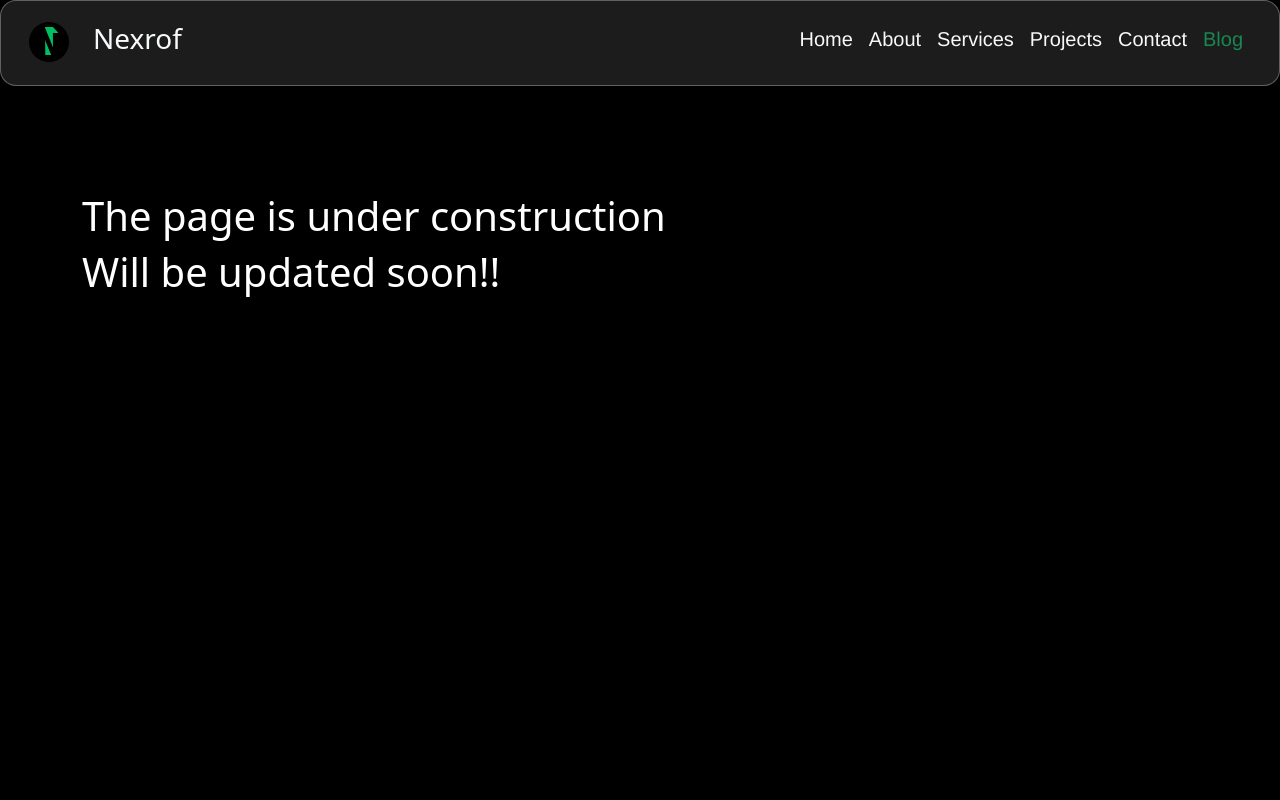
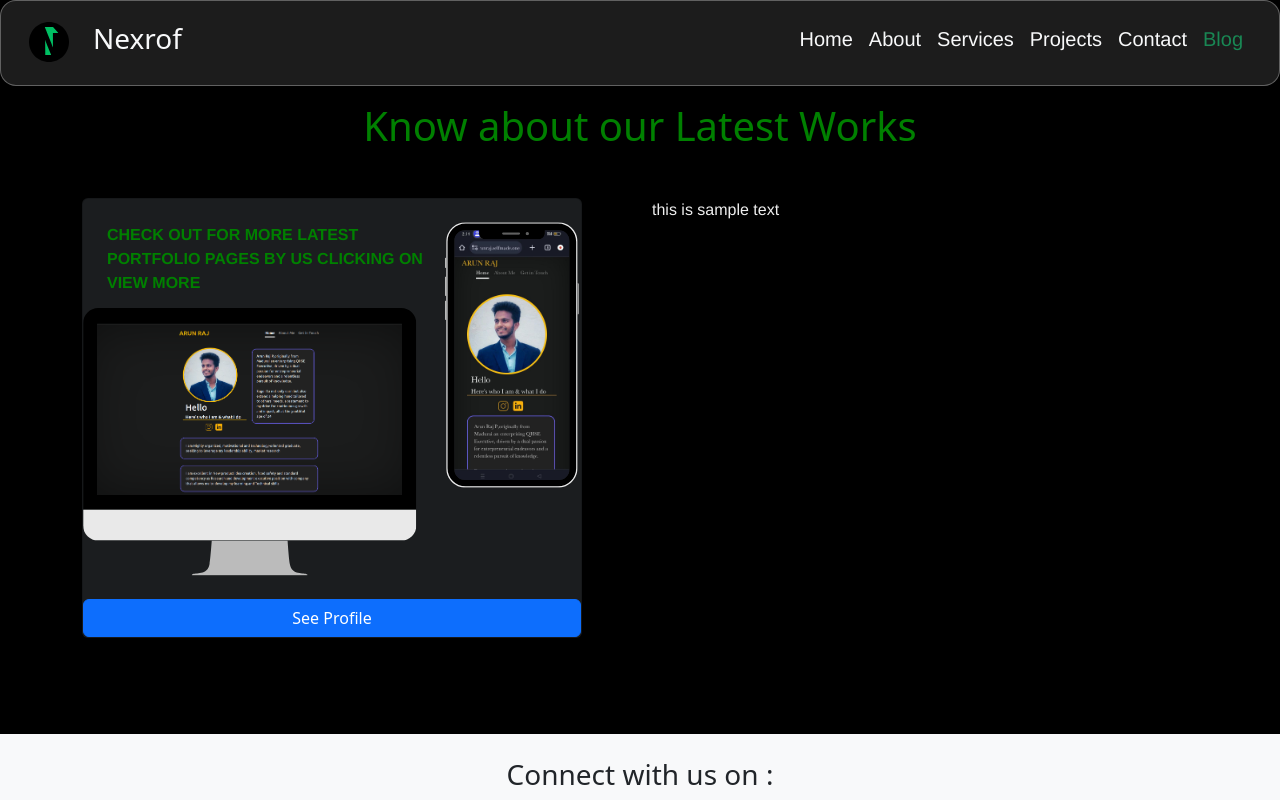
Before and after one commit to Nexrof6/Portfolio-react, a React (Vite) app: page /projects in a window 1280 px wide. Shown: the top 800 px of the page. Built offline with nearby package versions, Linux system fonts and the light colour scheme.

Commit message:
added card for projects

```diff
--- a/src/App.tsx
+++ b/src/App.tsx
@@ -3,6 +3,7 @@ import Home from "./components/pages/Home.js";
 
 import Contact from "./components/pages/Contact.tsx";
 import Project from "./components/pages/project.tsx";
+import Portfolio from "./components/pages/portfolio.tsx";
 import Blog from "./components/pages/Blog.tsx";
 import Docker from "./components/pages/blogs/Docker.tsx";
 import AGI from "./components/pages/blogs/AGI.tsx";
@@ -23,6 +24,7 @@ function App() {
         <Route path="/" element={<Home />} />
         <Route path="/contact" element={<Contact />} />
         <Route path="/projects" element={<Project />} />
+        <Route path="/projects/portfolios" element={<Portfolio />} />
         <Route path="/blog" element={<Blog />} />
         <Route path="/blog/docker" element={<Docker />} />
         <Route path="/blog/agi" element={<AGI />} />
--- /dev/null
+++ b/src/components/pages/portfolio.tsx
@@ -0,0 +1,13 @@
+import { useEffect, useState } from "react";
+import Footer from "../templates/Footer";
+import NavBar from "../templates/NavBar";
+
+function Portfolio() {
+  return (
+    <>
+      <NavBar></NavBar>
+    </>
+  );
+}
+
+export default Portfolio;
--- a/src/components/pages/project.tsx
+++ b/src/components/pages/project.tsx
@@ -1,58 +1,53 @@
 import { useEffect, useState } from "react";
 import Footer from "../templates/Footer";
 import NavBar from "../templates/NavBar";
-import arundesktop from "/images/projects/arundesktop.png";
+import arunprojects from "/images/projects/arunprojects.svg";
 
 function Project() {
   return (
     <>
       <NavBar></NavBar>
-      <main style={{ paddingTop: "15%" }}>
-        {/* <div className="container">
+
+      <main style={{ paddingTop: "8%" }}>
+        <h1 className="text-center p5">Know about our Latest Works</h1>
+        <br></br>
+
+        <div className="container md mt-3">
           <div className="row">
             <div className="col">
-              <div className="card" style={{ width: "35rem", height: "35rem" }}> */}
-        {/* <img
-                  src={arundesktop}
-                  width={100}
-                  height={100}
-                  className="card-img-top"
-                /> */}
-        {/* <iframe
-                  src="https://arunraj.selfmade.one"
-                  title="W3Schools Free Online Web Tutorials"
-                ></iframe>
-                <div className="card-body bg-dark">
-                  <h5 className="card-title">Card title</h5>
-                  <p className="card-text">
-                    Some quick example text to build on the card title and make
-                    up the bulk of the card's content.
+              <div
+                className="card img-fluid bg-secondary bg-opacity-25"
+                style={{ width: "500px" }}
+              >
+                <img
+                  src={arunprojects}
+                  width={500}
+                  height={400}
+                  className="rounded float-start "
+                />
+                <a href="/projects/portfolios" className="btn btn-primary">
+                  See Profile
+                </a>
+                <div className="card-img-overlay">
+                  <p className="card-text p-2 fw-bolder p5">
+                    CHECK OUT FOR MORE LATEST <br></br>PORTFOLIO PAGES BY US
+                    CLICKING ON <br></br> VIEW MORE
                   </p>
-                  <a
-                    href="https://arunraj.selfmade.one"
-                    target="_blank"
-                    rel="noopener noreferrer"
-                    className="btn btn-primary"
-                  >
-                    Go somewhere
-                  </a>
                 </div>
               </div>
             </div>
             <div className="col">
-              <p className=" text-success">
-                This is a longer card with supporting text below as a natural
-                lead-in to additional content. This content is a little bit
-                longer.
-              </p>
+              <p>this is sample text</p>
             </div>
           </div>
-        </div> */}
-        <h1 className="container">The page is under construction</h1>
-        <h1 className="container">Will be updated soon!!</h1>
+          <br></br>
+          <br></br>
+          <br></br>
+          <br></br>
+        </div>
       </main>
 
-      {/* <Footer></Footer> */}
+      <Footer></Footer>
     </>
   );
 }
```
Also changed, not shown: images/projects/arundesktop.png (deleted), images/projects/arunprojects.svg (added).
